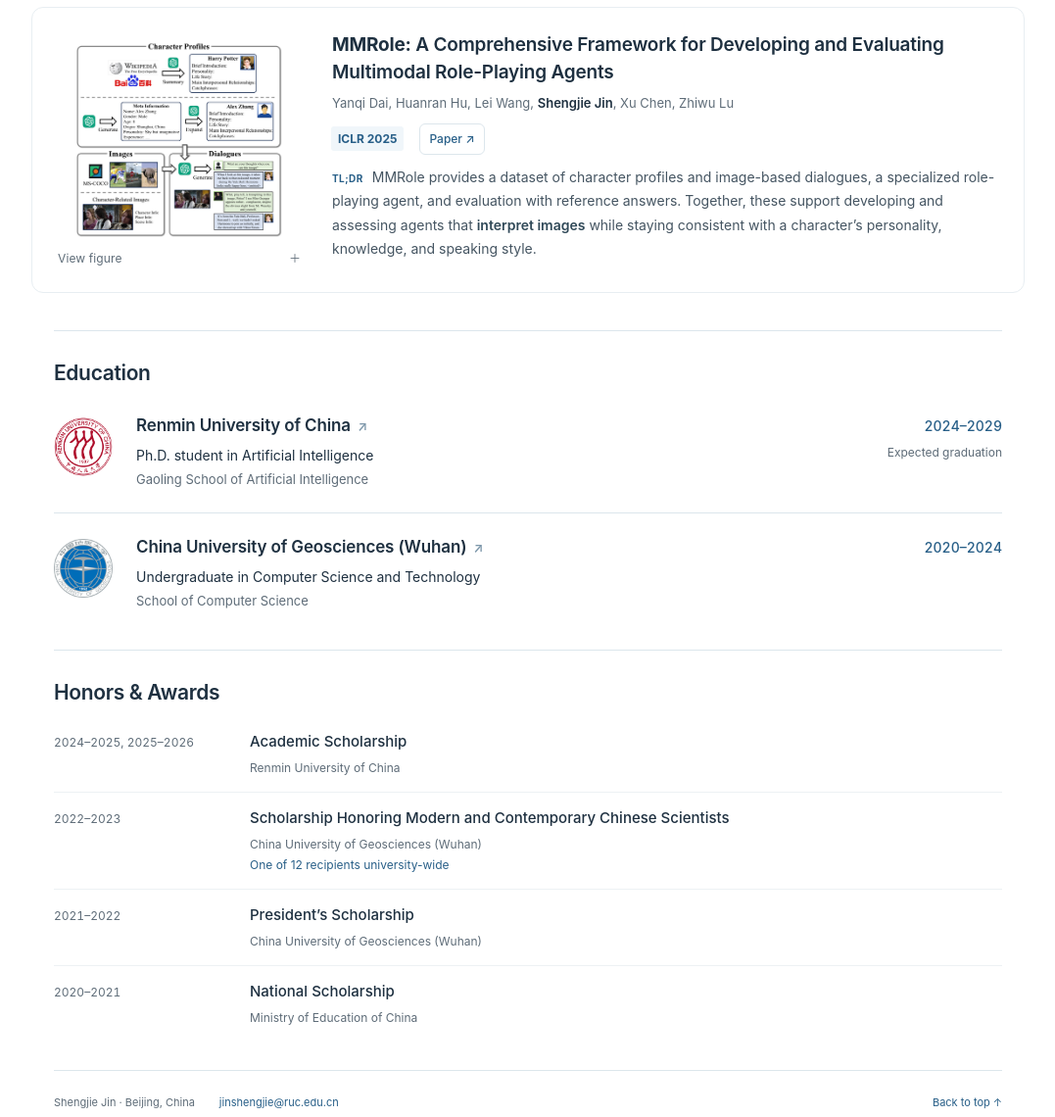
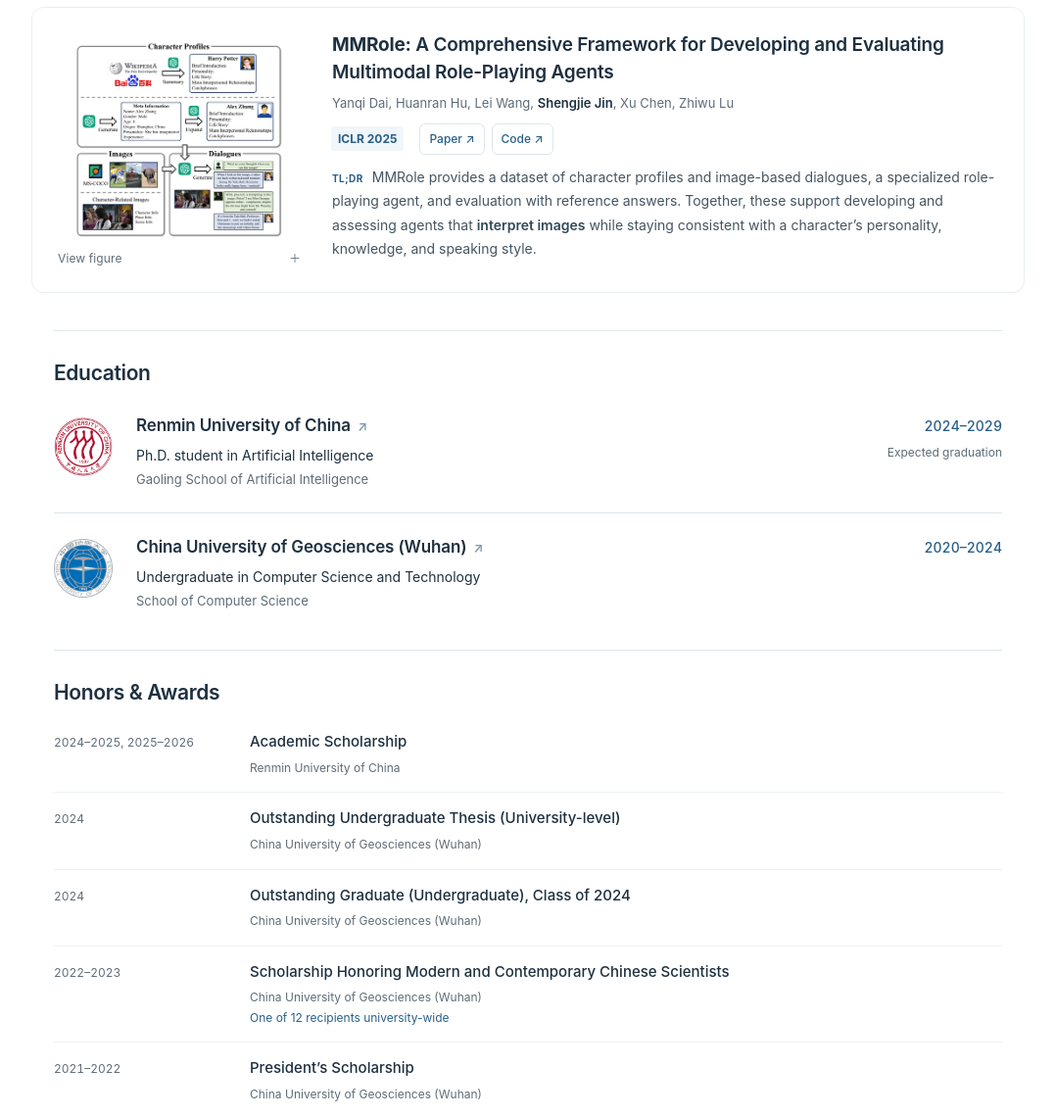
Before and after one commit to ShengjieJin/ShengjieJin.github.io, a plain HTML site: page index.html in a window 1280 px wide. Shown: the part 1660-2800 px from the top of the page at 98% size, without its empty margins (101-1178 px from the left). Drawn offline with Linux system fonts and the light colour scheme.

Commit message:
Add ReSAIL and MMRole code links and 2024 graduation honors

```diff
--- a/index.html
+++ b/index.html
@@ -71,7 +71,7 @@
           <div class="paper-copy">
             <h3 id="resail-title"><a class="" href="https://arxiv.org/abs/2609.39306" target="_blank" rel="noopener noreferrer"><span class="paper-name">ReSAIL:</span> Mitigating Collapse in Iterative Agent Self-Distillation</a></h3>
             <p class="authors"><strong>Shengjie Jin</strong>, Hengbo Xu, Zelong Sun, YuJie Guo, Zhiwu Lu</p>
-            <div class="publication-meta"><span class="preprint">arXiv 2026</span><span class="paper-links"><a class="" href="https://arxiv.org/abs/2609.39306" target="_blank" rel="noopener noreferrer">Paper ↗</a></span></div>
+            <div class="publication-meta"><span class="preprint">arXiv 2026</span><span class="paper-links"><a class="" href="https://arxiv.org/abs/2609.39306" target="_blank" rel="noopener noreferrer">Paper ↗</a><a class="" href="https://github.com/ShengjieJin/ReSAIL" target="_blank" rel="noopener noreferrer">Code ↗</a></span></div>
             <p class="tldr"><span class="tldr-label">TL;DR</span> ReSAIL <strong>mitigates performance collapse</strong> in iterative LLM agent self-distillation by selecting informative interaction steps and preserving behavior conditioned on privileged information as the student becomes the next teacher.</p>
           </div>
         </article>
@@ -119,7 +119,7 @@
           <div class="paper-copy">
             <h3 id="mmrole-title"><a class="" href="https://arxiv.org/abs/2408.04203" target="_blank" rel="noopener noreferrer"><span class="paper-name">MMRole:</span> A Comprehensive Framework for Developing and Evaluating Multimodal Role-Playing Agents</a></h3>
             <p class="authors">Yanqi Dai, Huanran Hu, Lei Wang, <strong>Shengjie Jin</strong>, Xu Chen, Zhiwu Lu</p>
-            <div class="publication-meta"><span class="venue">ICLR 2025</span><span class="paper-links"><a class="" href="https://arxiv.org/abs/2408.04203" target="_blank" rel="noopener noreferrer">Paper ↗</a></span></div>
+            <div class="publication-meta"><span class="venue">ICLR 2025</span><span class="paper-links"><a class="" href="https://arxiv.org/abs/2408.04203" target="_blank" rel="noopener noreferrer">Paper ↗</a><a class="" href="https://github.com/YanqiDai/MMRole" target="_blank" rel="noopener noreferrer">Code ↗</a></span></div>
             <p class="tldr"><span class="tldr-label">TL;DR</span> MMRole provides a dataset of character profiles and image-based dialogues, a specialized role-playing agent, and evaluation with reference answers. Together, these support developing and assessing agents that <strong>interpret images</strong> while staying consistent with a character’s personality, knowledge, and speaking style.</p>
           </div>
         </article>
@@ -151,6 +151,8 @@
         <div class="section-heading"><h2 id="honors-heading">Honors &amp; Awards</h2></div>
         <ul class="honors-list" role="list">
           <li><span class="honor-date"><span>2024–2025,</span> <span>2025–2026</span></span><div><p class="honor-title">Academic Scholarship</p><p class="entry-note">Renmin University of China</p></div></li>
+          <li><span class="honor-date">2024</span><div><p class="honor-title" title="2024年校级优秀本科毕业论文">Outstanding Undergraduate Thesis (University-level)</p><p class="entry-note">China University of Geosciences (Wuhan)</p></div></li>
+          <li><span class="honor-date">2024</span><div><p class="honor-title" title="2024届本科优秀毕业生">Outstanding Graduate (Undergraduate), Class of 2024</p><p class="entry-note">China University of Geosciences (Wuhan)</p></div></li>
           <li><span class="honor-date">2022–2023</span><div><p class="honor-title" title="感恩中国近现代科学家奖学金">Scholarship Honoring Modern and Contemporary Chinese Scientists</p><p class="entry-note">China University of Geosciences (Wuhan) <span class="honor-distinction">One of 12 recipients university-wide</span></p></div></li>
           <li><span class="honor-date">2021–2022</span><div><p class="honor-title">President’s Scholarship</p><p class="entry-note">China University of Geosciences (Wuhan)</p></div></li>
           <li><span class="honor-date">2020–2021</span><div><p class="honor-title">National Scholarship</p><p class="entry-note">Ministry of Education of China</p></div></li>
```
